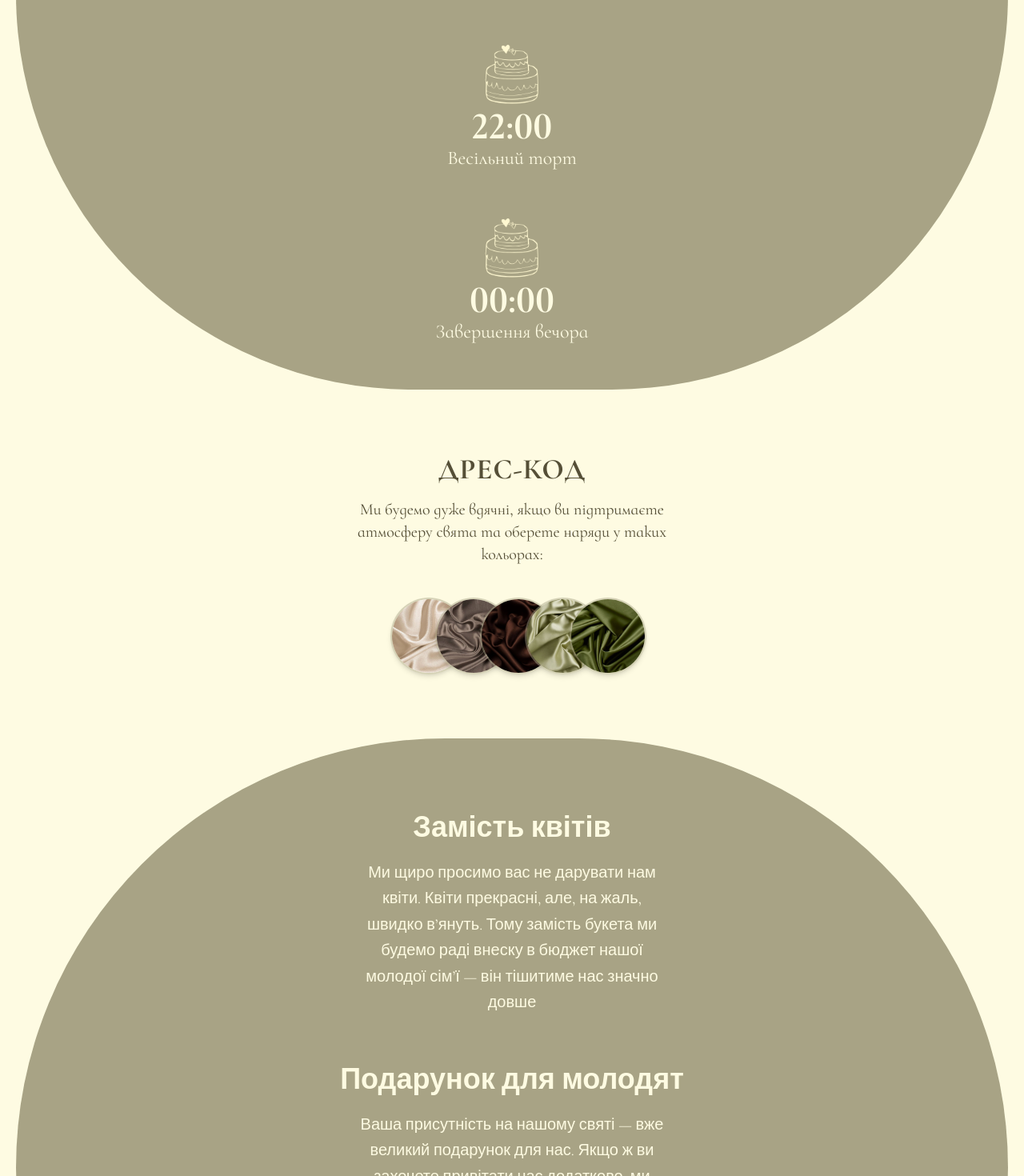
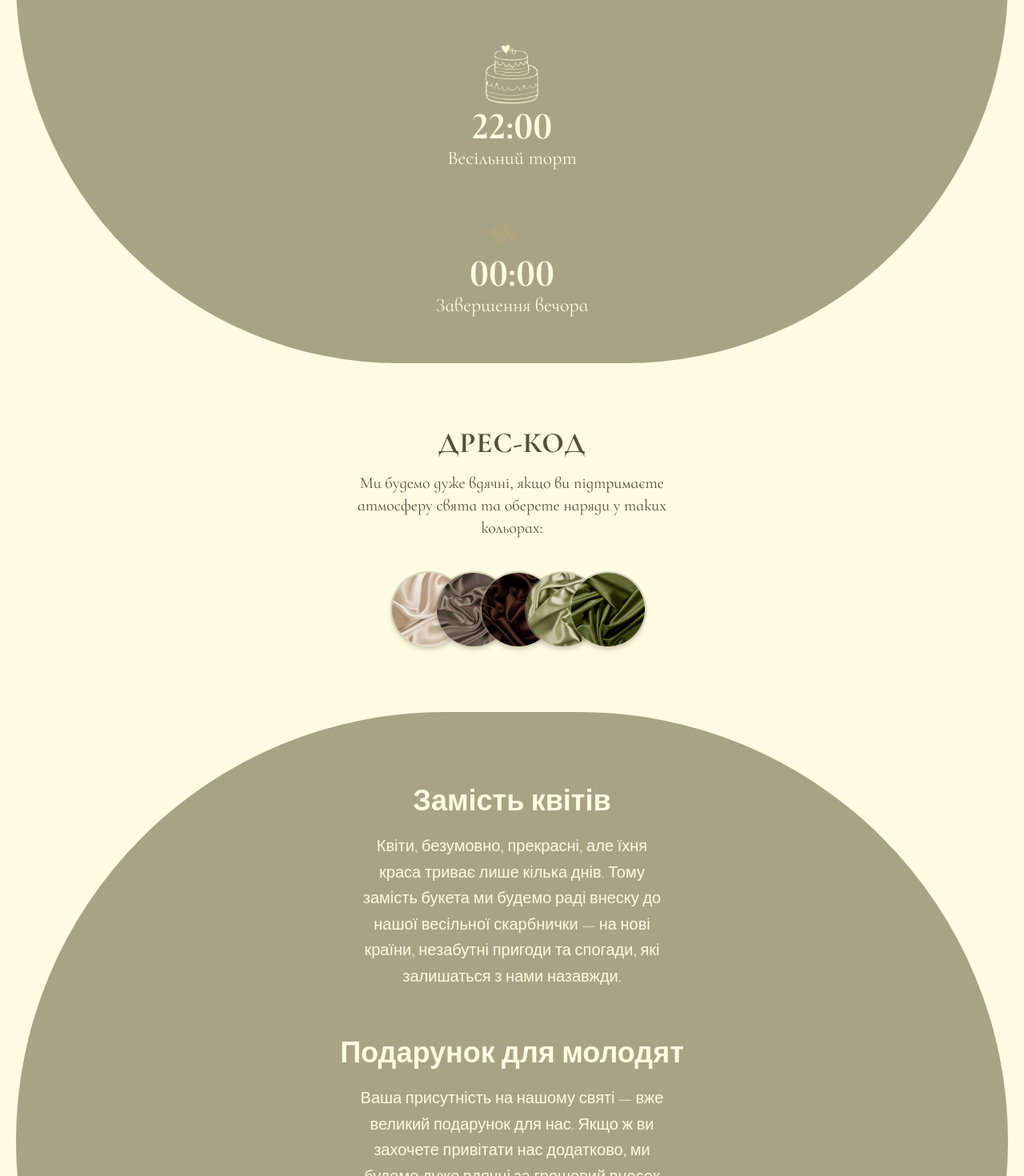
Before and after one commit to MwahMallah/WeddingSite, a Next.js app: page / in a window 1280 px wide. Shown: the part 3794-5264 px from the top of the page at 80% size. Built offline with nearby package versions, Linux system fonts and the light colour scheme.

Commit message:
changes from Katya

```diff
--- a/app/components/DayProgram/DayProgram.tsx
+++ b/app/components/DayProgram/DayProgram.tsx
@@ -31,7 +31,7 @@ export default function DayProgram() {
             <ProgramItem imageSrc="/images/Glasses.png" time="15:30" desc="Збір гостей" cn="pi-1"/>
             <ProgramItem imageSrc="/images/Plates.png" time="17:30" desc="Весільний торт" cn="pi-2"/>
             <ProgramItem imageSrc="/images/Cake.png" time="22:00" desc="Весільний торт" cn="pi-3"/>
-            <ProgramItem imageSrc="/images/Cake.png" time="00:00" desc="Завершення вечора" cn="pi-4"/>
+            <ProgramItem imageSrc="/images/Salute.png" time="00:00" desc="Завершення вечора" cn="pi-4"/>
         </div>
     </div>
 }
--- a/app/components/Wishes/Wishes.tsx
+++ b/app/components/Wishes/Wishes.tsx
@@ -33,7 +33,7 @@ export default function Wishes() {
         >
             <h2 className="wishes-title font-playfair font-bold text-4xl my-6">Замість квітів</h2>
             <p className="wishes-desc font-cormorant text-xl max-w-sm leading-relaxed mb-8">
-                Ми щиро просимо вас не дарувати нам квіти. Квіти прекрасні, але, на жаль, швидко в’януть. Тому замість букета ми будемо раді внеску в бюджет нашої молодої сім’ї — він тішитиме нас значно довше
+                Квіти, безумовно, прекрасні, але їхня краса триває лише кілька днів. Тому замість букета ми будемо раді внеску до нашої весільної скарбнички — на нові країни, незабутні пригоди та спогади, які залишаться з нами назавжди.
             </p>
             <h2 className="wishes-title font-playfair font-bold text-4xl my-6">Подарунок для молодят</h2>
             <p className="wishes-desc font-cormorant text-xl max-w-sm leading-relaxed mb-8">
```
Also changed, not shown: public/images/Salute.png (added).
